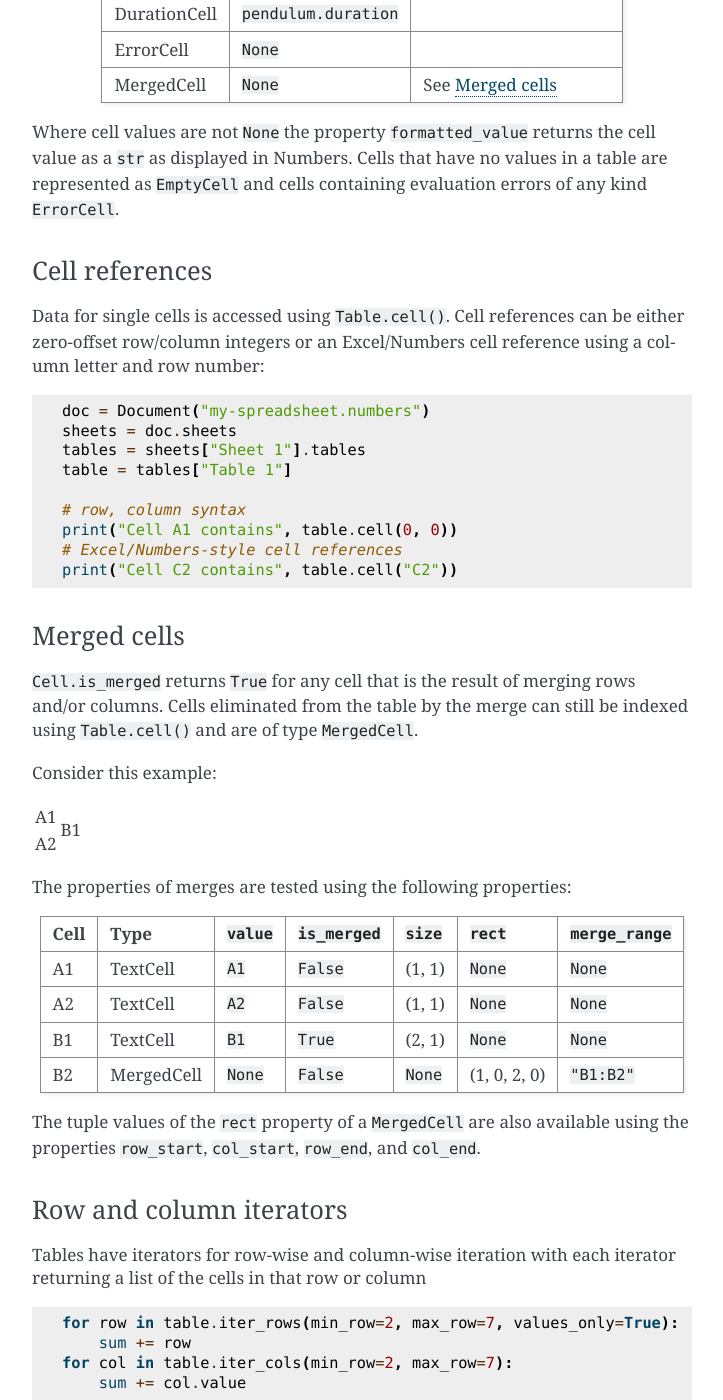
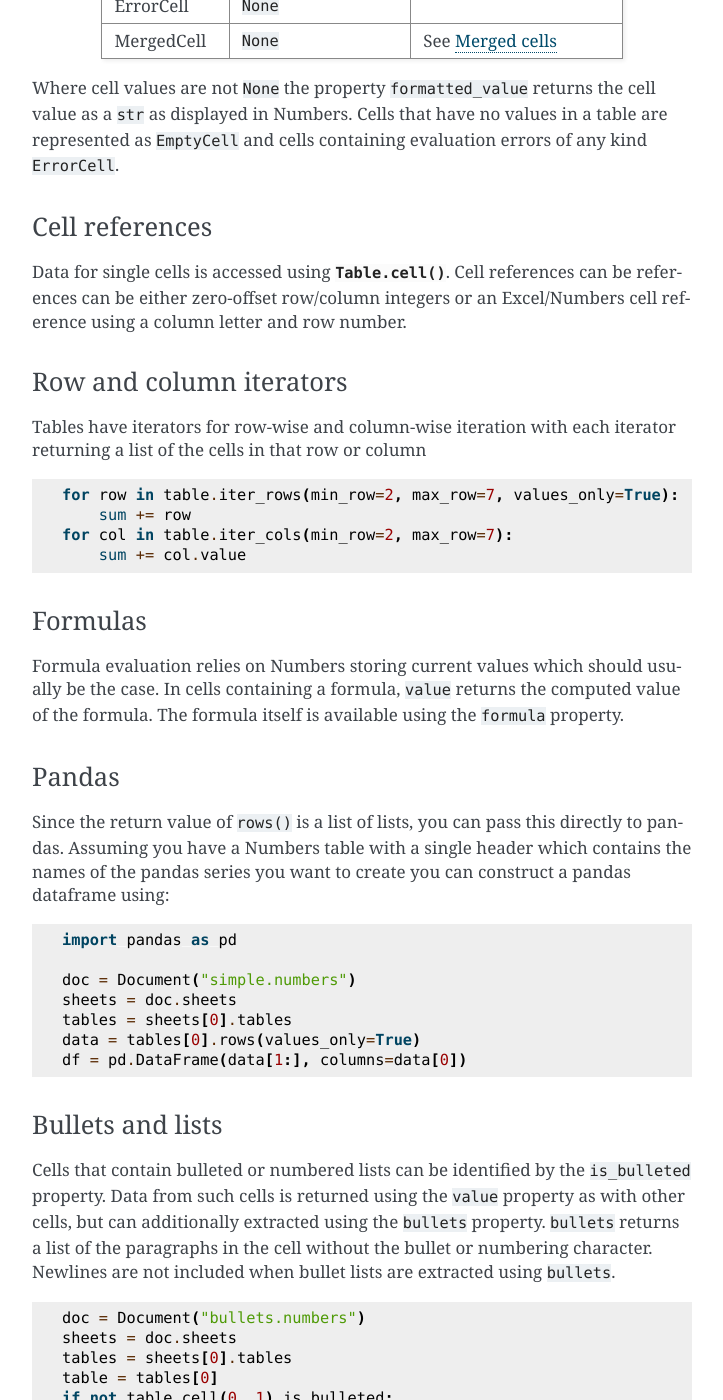
Before and after one commit to masaccio/numbers-parser, a Sphinx documentation site: the page built from docs/index.rst, in a window 1280 px wide and 1400 px high, scrolled down 2683 px. Shown: the whole window, without its empty margins (388-1111 px from the left). Built offline with Sphinx 7.4.7, drawn with Linux system fonts in a browser that asks for light colours; some of the changed text lies outside the part shown.

Commit message:
Move cell references to API

```diff
--- a/docs/index.rst
+++ b/docs/index.rst
@@ -89,27 +89,24 @@
 
 .. code:: python
 
-   from numbers_parser import Document
-   doc = Document("my-spreadsheet.numbers")
-   sheets = doc.sheets
-   tables = sheets[0].tables
-   rows = tables[0].rows()
+   >>> from numbers_parser import Document
+   >>> doc = Document("mydoc.numbers")
+   >>> sheets = doc.sheets
+   >>> tables = sheets[0].tables
+   >>> rows = tables[0].rows()
 
-Referring to sheets and tables
-~~~~~~~~~~~~~~~~~~~~~~~~~~~~~~
-
-Sheets and tables are iterables that can be indexed using either an
-integer index or using the name of the sheet/table:
+Sheets and tables are iterables that can be indexed using either an integer index or using the name of the sheet/table:
 
 .. code:: python
 
-   # list access method
-   sheet_1 = doc.sheets[0]
-   print("Opened sheet", sheet_1.name)
-
-   # dict access method
-   table_1 = sheets["Table 1"]
-   print("Opened table", table_1.name)
+   >>> doc.sheets[0].name
+   'Sheet 1'
+   >>> doc.sheets["Sheet 1"].name
+   'Sheet 1'
+   >>> doc.sheets[0].tables[0].name
+   'Table 1'
+   >>> doc.sheets[0].tables["Table 1"].name
+   'Table 1'
 
 Accessing data
 ~~~~~~~~~~~~~~
@@ -163,66 +160,9 @@
 Cell references
 ~~~~~~~~~~~~~~~
 
-Data for single cells is accessed using ``Table.cell()``. Cell
-references can be either zero-offset row/column integers or an
-Excel/Numbers cell reference using a column letter and row number:
-
-.. code:: python
-
-   doc = Document("my-spreadsheet.numbers")
-   sheets = doc.sheets
-   tables = sheets["Sheet 1"].tables
-   table = tables["Table 1"]
-
-   # row, column syntax
-   print("Cell A1 contains", table.cell(0, 0))
-   # Excel/Numbers-style cell references
-   print("Cell C2 contains", table.cell("C2"))
-
-Merged cells
-~~~~~~~~~~~~
-
-``Cell.is_merged`` returns ``True`` for any cell that is the result of
-merging rows and/or columns. Cells eliminated from the table by the
-merge can still be indexed using ``Table.cell()`` and are of type
-``MergedCell``.
-
-Consider this example:
-
-.. raw:: html
-
-   <!-- markdownlint-disable MD033 -->
-
-.. raw:: html
-
-   <table>
-       <tr>
-           <td>A1</td>
-           <td rowspan=2>B1</td>
-       </tr>
-       <tr>
-           <td>A2</td>
-       </tr>
-   </table>
-   <!-- markdownlint-enable MD033 -->
-
-The properties of merges are tested using the following properties:
-
-+------+------------+-----------+---------------+----------+--------------+-----------------+
-| Cell | Type       | ``value`` | ``is_merged`` | ``size`` | ``rect``     | ``merge_range`` |
-+======+============+===========+===============+==========+==============+=================+
-| A1   | TextCell   | ``A1``    | ``False``     | (1, 1)   | ``None``     | ``None``        |
-+------+------------+-----------+---------------+----------+--------------+-----------------+
-| A2   | TextCell   | ``A2``    | ``False``     | (1, 1)   | ``None``     | ``None``        |
-+------+------------+-----------+---------------+----------+--------------+-----------------+
-| B1   | TextCell   | ``B1``    | ``True``      | (2, 1)   | ``None``     | ``None``        |
-+------+------------+-----------+---------------+----------+--------------+-----------------+
-| B2   | MergedCell | ``None``  | ``False``     | ``None`` | (1, 0, 2, 0) | ``"B1:B2"``     |
-+------+------------+-----------+---------------+----------+--------------+-----------------+
-
-The tuple values of the ``rect`` property of a ``MergedCell`` are also
-available using the properties ``row_start``, ``col_start``,
-``row_end``, and ``col_end``.
+Data for single cells is accessed using :func:`Table.cell`. Cell references can be
+references can be either zero-offset row/column integers or an Excel/Numbers cell reference
+using a column letter and row number.
 
 Row and column iterators
 ~~~~~~~~~~~~~~~~~~~~~~~~
```
Also changed, not shown: other parts of docs/index.rst (+1 -1 lines).
